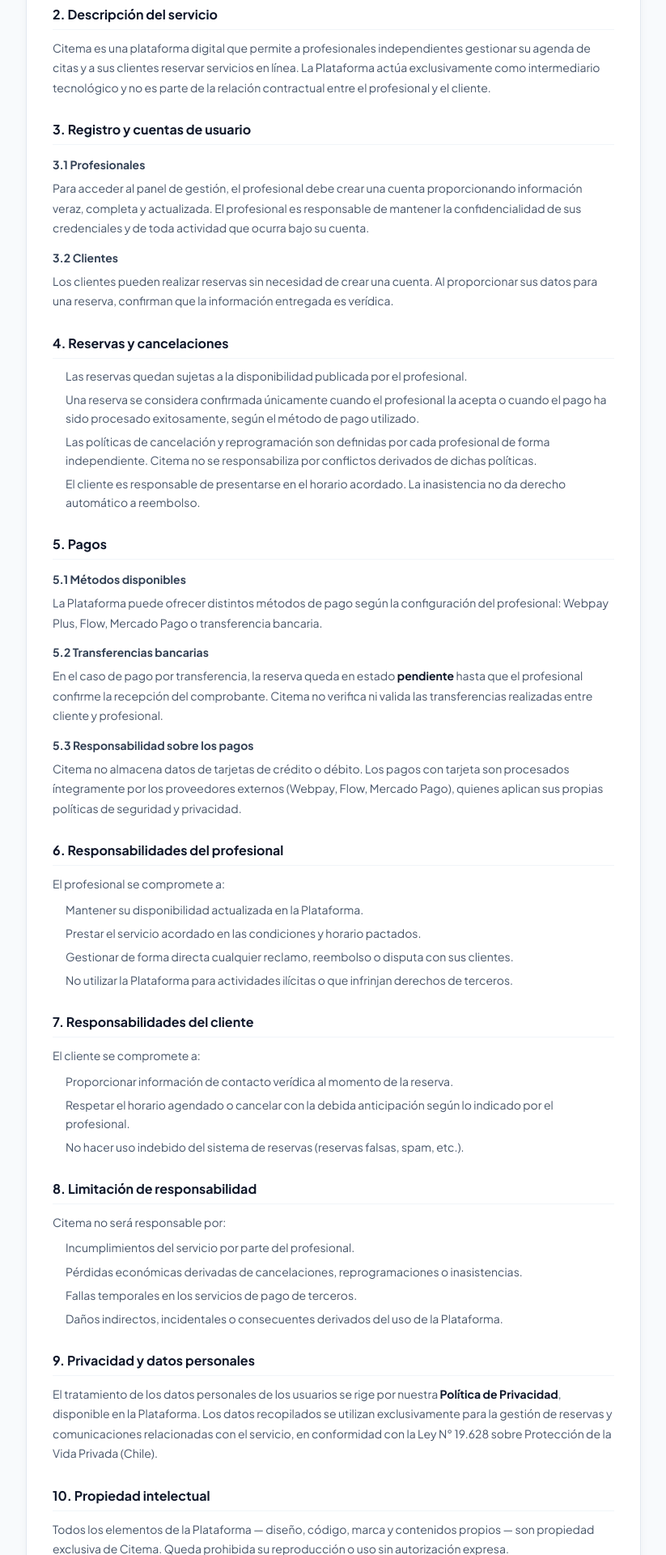
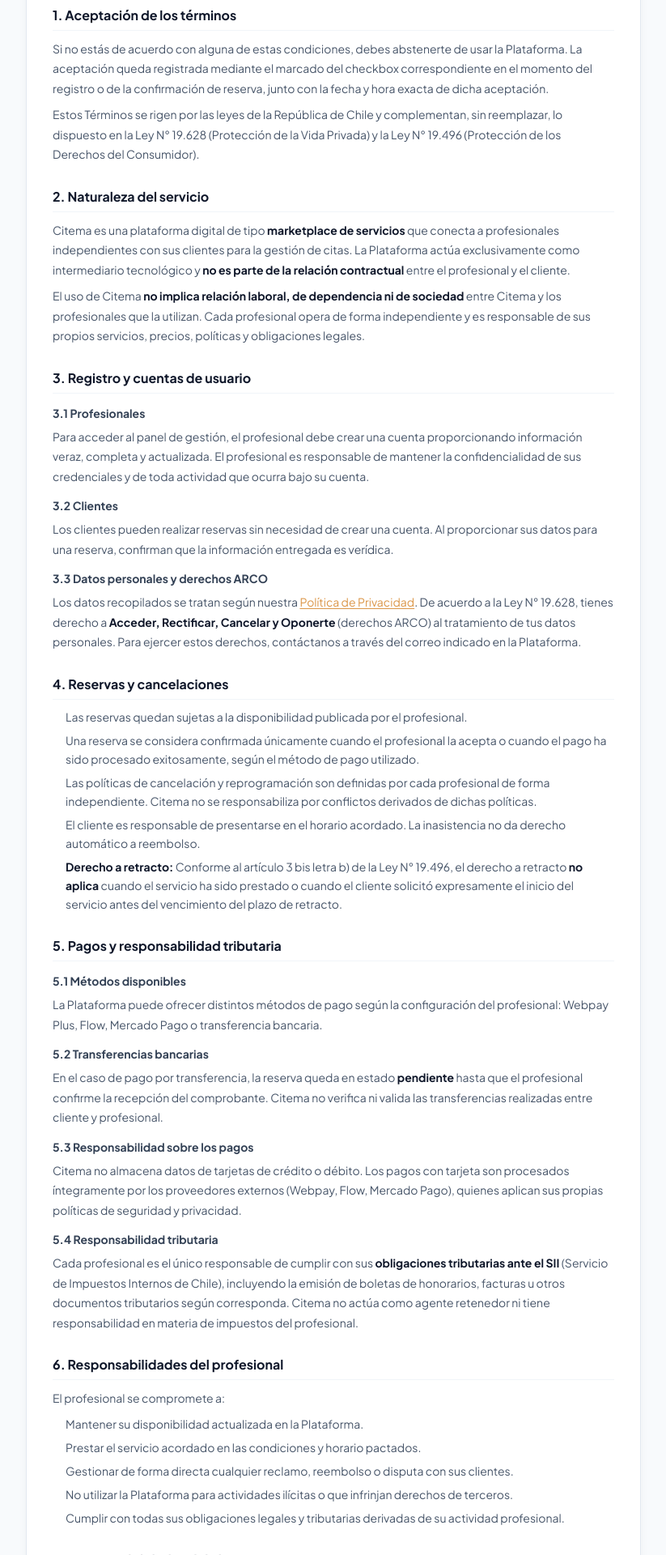
Before and after one commit to seinosuke14/Reserva, an Angular app: page /terminos in a window 1280 px wide. Shown: the part 400-2320 px from the top of the page at 81% size, without its empty margins (228-1051 px from the left). Built offline with nearby package versions, Linux system fonts and the light colour scheme.

Commit message:
modificacion a los terminos y condiciones

```diff
--- a/src/app/public/terminos/terminos.component.ts
+++ b/src/app/public/terminos/terminos.component.ts
@@ -36,20 +36,26 @@
             </div>
             <div>
               <h1 class="terms-title">Términos y Condiciones</h1>
-              <p class="terms-updated">Última actualización: mayo 2025</p>
+              <p class="terms-updated">Última actualización: mayo 2026</p>
             </div>
           </div>
+
+          <section class="terms-section terms-intro">
+            <p>Bienvenido/a a <strong>Citema</strong>, plataforma de agendamiento en línea domiciliada en la Región Metropolitana, Chile (en adelante, "la Plataforma"). Al acceder o utilizar la Plataforma, ya sea como profesional registrado o como cliente que realiza una reserva, aceptas quedar vinculado/a por estos Términos y Condiciones, así como por nuestra <a routerLink="/privacidad" class="terms-inline-link">Política de Privacidad</a>.</p>
+          </section>
 
           <!-- 1 -->
           <section class="terms-section">
             <h2>1. Aceptación de los términos</h2>
-            <p>Al acceder o utilizar la plataforma <strong>Citema</strong> (en adelante, "la Plataforma"), ya sea como profesional registrado o como cliente que realiza una reserva, aceptas quedar vinculado por estos Términos y Condiciones. Si no estás de acuerdo con alguna de estas condiciones, debes abstenerte de usar la Plataforma.</p>
+            <p>Si no estás de acuerdo con alguna de estas condiciones, debes abstenerte de usar la Plataforma. La aceptación queda registrada mediante el marcado del checkbox correspondiente en el momento del registro o de la confirmación de reserva, junto con la fecha y hora exacta de dicha aceptación.</p>
+            <p>Estos Términos se rigen por las leyes de la República de Chile y complementan, sin reemplazar, lo dispuesto en la Ley N° 19.628 (Protección de la Vida Privada) y la Ley N° 19.496 (Protección de los Derechos del Consumidor).</p>
           </section>
 
           <!-- 2 -->
           <section class="terms-section">
-            <h2>2. Descripción del servicio</h2>
-            <p>Citema es una plataforma digital que permite a profesionales independientes gestionar su agenda de citas y a sus clientes reservar servicios en línea. La Plataforma actúa exclusivamente como intermediario tecnológico y no es parte de la relación contractual entre el profesional y el cliente.</p>
+            <h2>2. Naturaleza del servicio</h2>
+            <p>Citema es una plataforma digital de tipo <strong>marketplace de servicios</strong> que conecta a profesionales independientes con sus clientes para la gestión de citas. La Plataforma actúa exclusivamente como intermediario tecnológico y <strong>no es parte de la relación contractual</strong> entre el profesional y el cliente.</p>
+            <p>El uso de Citema <strong>no implica relación laboral, de dependencia ni de sociedad</strong> entre Citema y los profesionales que la utilizan. Cada profesional opera de forma independiente y es responsable de sus propios servicios, precios, políticas y obligaciones legales.</p>
           </section>
 
           <!-- 3 -->
@@ -59,6 +65,8 @@
             <p>Para acceder al panel de gestión, el profesional debe crear una cuenta proporcionando información veraz, completa y actualizada. El profesional es responsable de mantener la confidencialidad de sus credenciales y de toda actividad que ocurra bajo su cuenta.</p>
             <h3>3.2 Clientes</h3>
             <p>Los clientes pueden realizar reservas sin necesidad de crear una cuenta. Al proporcionar sus datos para una reserva, confirman que la información entregada es verídica.</p>
+            <h3>3.3 Datos personales y derechos ARCO</h3>
+            <p>Los datos recopilados se tratan según nuestra <a routerLink="/privacidad" class="terms-inline-link">Política de Privacidad</a>. De acuerdo a la Ley N° 19.628, tienes derecho a <strong>Acceder, Rectificar, Cancelar y Oponerte</strong> (derechos ARCO) al tratamiento de tus datos personales. Para ejercer estos derechos, contáctanos a través del correo indicado en la Plataforma.</p>
           </section>
 
           <!-- 4 -->
@@ -69,18 +77,21 @@
               <li>Una reserva se considera confirmada únicamente cuando el profesional la acepta o cuando el pago ha sido procesado exitosamente, según el método de pago utilizado.</li>
               <li>Las políticas de cancelación y reprogramación son definidas por cada profesional de forma independiente. Citema no se responsabiliza por conflictos derivados de dichas políticas.</li>
               <li>El cliente es responsable de presentarse en el horario acordado. La inasistencia no da derecho automático a reembolso.</li>
+              <li><strong>Derecho a retracto:</strong> Conforme al artículo 3 bis letra b) de la Ley N° 19.496, el derecho a retracto <strong>no aplica</strong> cuando el servicio ha sido prestado o cuando el cliente solicitó expresamente el inicio del servicio antes del vencimiento del plazo de retracto.</li>
             </ul>
           </section>
 
           <!-- 5 -->
           <section class="terms-section">
-            <h2>5. Pagos</h2>
+            <h2>5. Pagos y responsabilidad tributaria</h2>
             <h3>5.1 Métodos disponibles</h3>
             <p>La Plataforma puede ofrecer distintos métodos de pago según la configuración del profesional: Webpay Plus, Flow, Mercado Pago o transferencia bancaria.</p>
             <h3>5.2 Transferencias bancarias</h3>
             <p>En el caso de pago por transferencia, la reserva queda en estado <strong>pendiente</strong> hasta que el profesional confirme la recepción del comprobante. Citema no verifica ni valida las transferencias realizadas entre cliente y profesional.</p>
             <h3>5.3 Responsabilidad sobre los pagos</h3>
             <p>Citema no almacena datos de tarjetas de crédito o débito. Los pagos con tarjeta son procesados íntegramente por los proveedores externos (Webpay, Flow, Mercado Pago), quienes aplican sus propias políticas de seguridad y privacidad.</p>
+            <h3>5.4 Responsabilidad tributaria</h3>
+            <p>Cada profesional es el único responsable de cumplir con sus <strong>obligaciones tributarias ante el SII</strong> (Servicio de Impuestos Internos de Chile), incluyendo la emisión de boletas de honorarios, facturas u otros documentos tributarios según corresponda. Citema no actúa como agente retenedor ni tiene responsabilidad en materia de impuestos del profesional.</p>
           </section>
 
           <!-- 6 -->
@@ -92,6 +103,7 @@
               <li>Prestar el servicio acordado en las condiciones y horario pactados.</li>
               <li>Gestionar de forma directa cualquier reclamo, reembolso o disputa con sus clientes.</li>
               <li>No utilizar la Plataforma para actividades ilícitas o que infrinjan derechos de terceros.</li>
+              <li>Cumplir con todas sus obligaciones legales y tributarias derivadas de su actividad profesional.</li>
             </ul>
           </section>
 
@@ -102,7 +114,7 @@
             <ul>
               <li>Proporcionar información de contacto verídica al momento de la reserva.</li>
               <li>Respetar el horario agendado o cancelar con la debida anticipación según lo indicado por el profesional.</li>
-              <li>No hacer uso indebido del sistema de reservas (reservas falsas, spam, etc.).</li>
+              <li>No hacer uso indebido del sistema de reservas (reservas falsas, spam u otras conductas abusivas). El uso indebido o el envío de comunicaciones no solicitadas a través de la Plataforma resultará en el <strong>bloqueo inmediato</strong> de la cuenta o acceso.</li>
             </ul>
           </section>
 
@@ -116,18 +128,20 @@
               <li>Fallas temporales en los servicios de pago de terceros.</li>
               <li>Daños indirectos, incidentales o consecuentes derivados del uso de la Plataforma.</li>
             </ul>
+            <p>En cualquier caso, la responsabilidad máxima de Citema frente a un usuario no podrá exceder el monto equivalente a <strong>3 meses de suscripción</strong> pagados por dicho usuario a la Plataforma, o UF 5 (cinco unidades de fomento), lo que sea menor.</p>
           </section>
 
           <!-- 9 -->
           <section class="terms-section">
             <h2>9. Privacidad y datos personales</h2>
-            <p>El tratamiento de los datos personales de los usuarios se rige por nuestra <strong>Política de Privacidad</strong>, disponible en la Plataforma. Los datos recopilados se utilizan exclusivamente para la gestión de reservas y comunicaciones relacionadas con el servicio, en conformidad con la Ley N° 19.628 sobre Protección de la Vida Privada (Chile).</p>
+            <p>El tratamiento de los datos personales de los usuarios se rige por nuestra <a routerLink="/privacidad" class="terms-inline-link">Política de Privacidad</a>, disponible en la Plataforma. Los datos recopilados se utilizan exclusivamente para la gestión de reservas y comunicaciones relacionadas con el servicio, en conformidad con la Ley N° 19.628.</p>
+            <p>Citema implementa medidas técnicas y organizativas para prevenir accesos no autorizados, fraude o uso indebido de la información. <strong>No venderemos ni cederemos tus datos personales a terceros con fines comerciales o publicitarios.</strong></p>
           </section>
 
           <!-- 10 -->
           <section class="terms-section">
             <h2>10. Propiedad intelectual</h2>
-            <p>Todos los elementos de la Plataforma — diseño, código, marca y contenidos propios — son propiedad exclusiva de Citema. Queda prohibida su reproducción o uso sin autorización expresa.</p>
+            <p>Todos los elementos de la Plataforma — diseño, código, marca y contenidos propios — son propiedad exclusiva de Citema. Queda prohibida su reproducción o uso sin autorización expresa, incluyendo, sin limitación, la realización de <strong>ingeniería inversa</strong>, descompilación, desensamblo o cualquier intento de extraer el código fuente de la Plataforma.</p>
           </section>
 
           <!-- 11 -->
@@ -138,8 +152,8 @@
 
           <!-- 12 -->
           <section class="terms-section">
-            <h2>12. Ley aplicable</h2>
-            <p>Estos Términos se rigen por las leyes de la República de Chile. Cualquier disputa será sometida a los tribunales ordinarios de justicia competentes.</p>
+            <h2>12. Ley aplicable y jurisdicción</h2>
+            <p>Estos Términos se rigen por las leyes de la República de Chile. Cualquier disputa que surja en relación con estos Términos será sometida a la jurisdicción de los <strong>tribunales ordinarios de justicia de la comuna de Santiago</strong>, salvo que la normativa vigente establezca un foro distinto de carácter imperativo.</p>
           </section>
 
           <!-- 13 -->
@@ -240,6 +254,23 @@
       margin: 0;
     }
 
+    .terms-intro {
+      background: #f8fafc;
+      border: 1px solid #e2e8f0;
+      border-radius: .75rem;
+      padding: 1rem 1.25rem;
+      margin-bottom: 1.75rem;
+
+      p { margin: 0; }
+    }
+
+    .terms-inline-link {
+      color: #db9648;
+      text-decoration: underline;
+      text-underline-offset: 2px;
+      &:hover { color: #b87830; }
+    }
+
     .terms-section {
       margin-bottom: 1.75rem;
 
```
